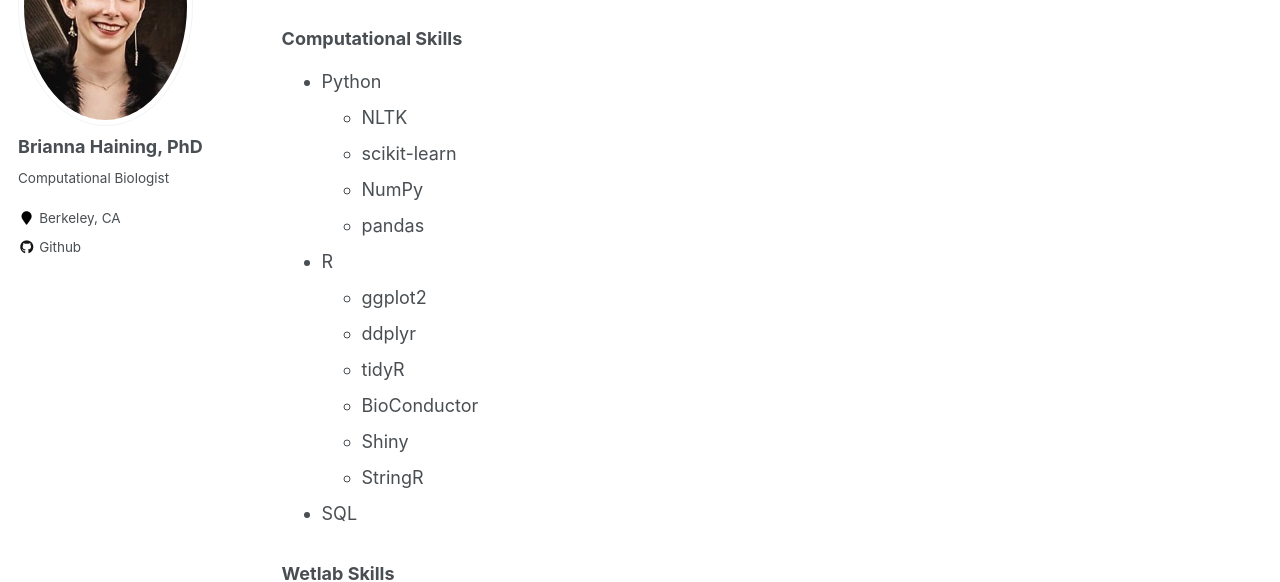
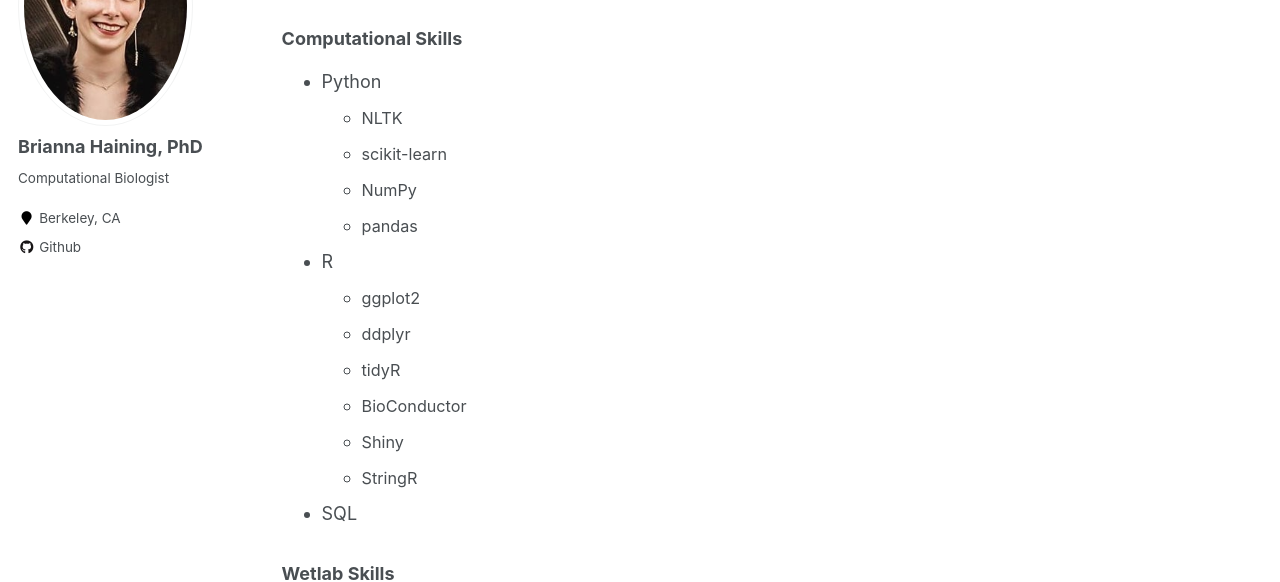
Before and after one commit to haining-b/haining-b.github.io, a Jekyll site: the page built from _pages/cv.md, in a window 1280 px wide and 900 px high, scrolled down 1055 px. Shown: the part 150-732 px from the top of the window. Built offline with Jekyll 4.4.1, drawn with Linux system fonts in a browser that asks for light colours.

Commit message:
Update cv.md

```diff
--- a/_pages/cv.md
+++ b/_pages/cv.md
@@ -47,17 +47,17 @@ Skills
 
 ### Computational Skills
 * Python
-  * NLTK
-  * scikit-learn
-  * NumPy
-  * pandas
+  * <span style="font-size:0.9em;">NLTK</span>
+  * <span style="font-size:0.9em;">scikit-learn</span>
+  * <span style="font-size:0.9em;">NumPy</span>
+  * <span style="font-size:0.9em;">pandas</span>
 * R
-  * ggplot2
-  * ddplyr
-  * tidyR
-  * BioConductor
-  * Shiny
-  * StringR
+  * <span style="font-size:0.9em;">ggplot2</span>
+  * <span style="font-size:0.9em;">ddplyr</span>
+  * <span style="font-size:0.9em;">tidyR</span>
+  * <span style="font-size:0.9em;">BioConductor</span>
+  * <span style="font-size:0.9em;">Shiny</span>
+  * <span style="font-size:0.9em;">StringR </span>
 * SQL
 
 ### Wetlab Skills
```
